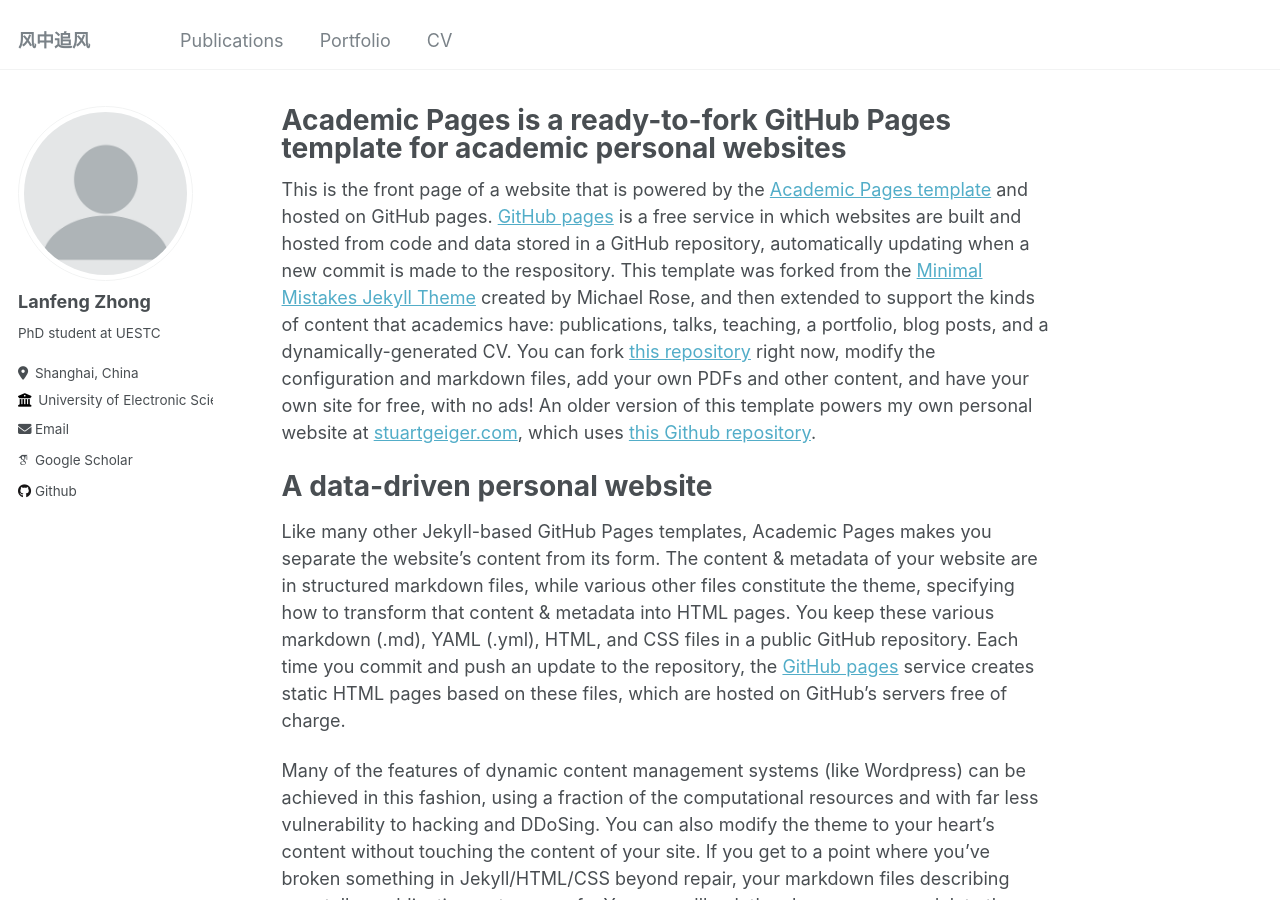
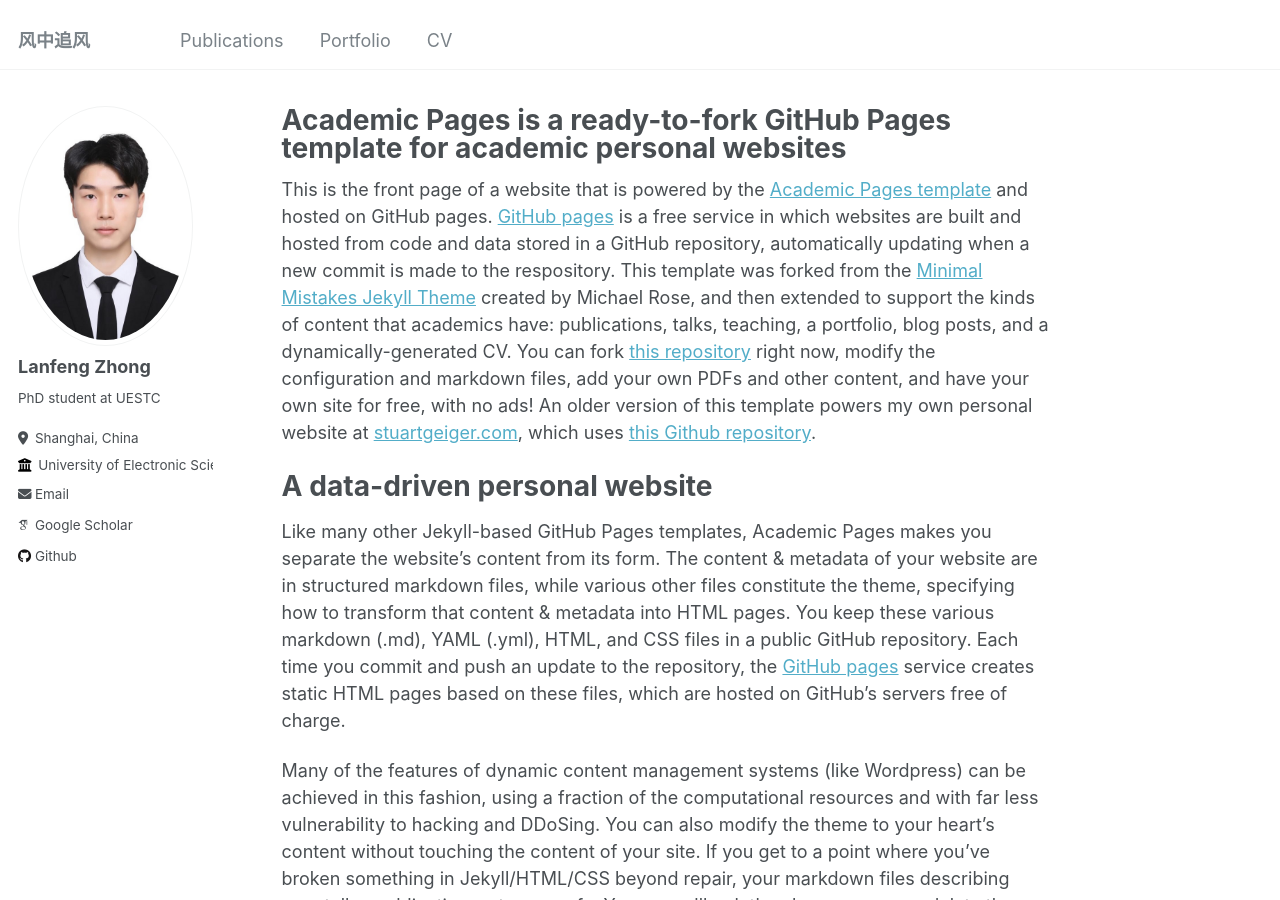
Before and after one commit to lanfz2000/lanfz2000.github.io, a Jekyll site: the page built from _pages/about.md, in a window 1280 px wide and 900 px high. Built offline with Jekyll 4.4.1, drawn with Linux system fonts in a browser that asks for light colours; some web fonts are replaced.

Commit message:
Update _config.yml

```diff
--- a/_config.yml
+++ b/_config.yml
@@ -21,7 +21,7 @@ repository               : "academicpages/academicpages.github.io"
 #               Additional customization can be done by editing /_includes/author-profile.html
 author:
   # Biographic information
-  avatar           : "profile.png"
+  avatar           : "钟岚烽.jpg"
   name             : "Lanfeng Zhong"
   pronouns         : # example: "she/her"
   bio              : "PhD student at UESTC"
```
